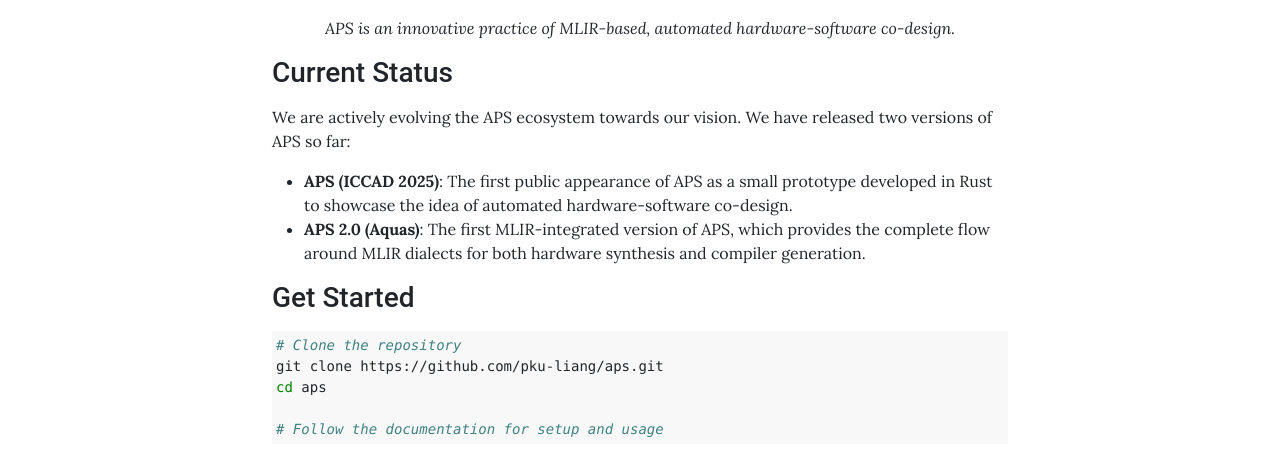
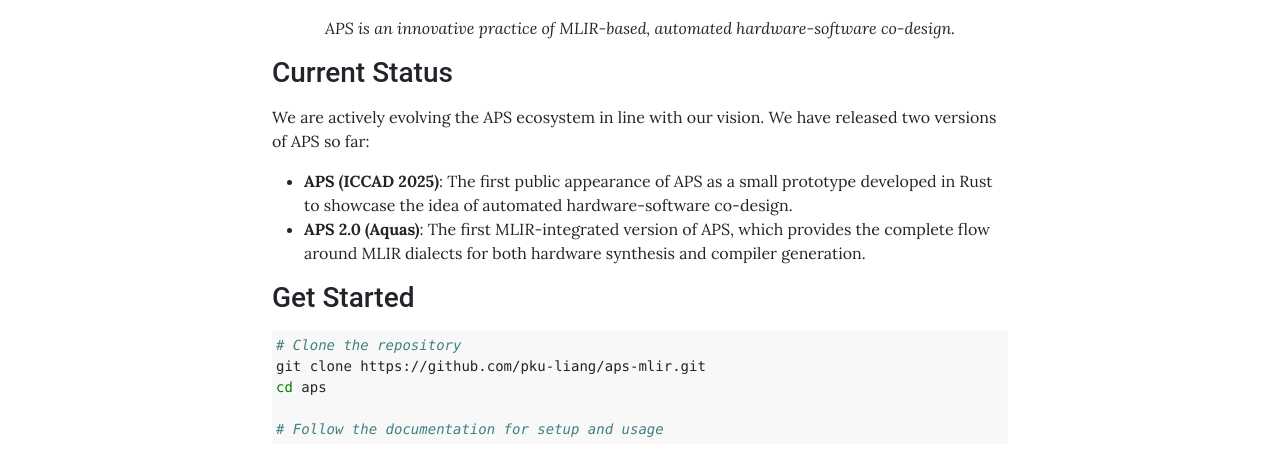
Before and after one commit to ericlyun/aps-website, a Jekyll site: the page built from pages/home.md, in a window 1280 px wide and 900 px high, scrolled down 1583 px. Shown: the part 153-612 px from the top of the window. Built offline with Jekyll 4.4.1, drawn with Linux system fonts in a browser that asks for light colours; part of the change alters nothing that is shown.

Commit message:
Revise home.md for clarity and repository updates
Updated repository links and refined wording in the current status section.

````diff
--- a/pages/home.md
+++ b/pages/home.md
@@ -44,7 +44,7 @@ _APS is an innovative practice of MLIR-based, automated hardware-software co-des
 
 ### Current Status
 
-We are actively evolving the APS ecosystem towards our vision. We have released two versions of APS so far:
+We are actively evolving the APS ecosystem in line with our vision. We have released two versions of APS so far:
 
 - **APS (ICCAD 2025)**: The first public appearance of APS as a small prototype developed in Rust to showcase the idea of automated hardware-software co-design.
 - **APS 2.0 (Aquas)**: The first MLIR-integrated version of APS, which provides the complete flow around MLIR dialects for both hardware synthesis and compiler generation.
@@ -54,12 +54,12 @@ We are actively evolving the APS ecosystem towards our vision. We have released
 
 ```bash
 # Clone the repository
-git clone https://github.com/pku-liang/aps.git
+git clone https://github.com/pku-liang/aps-mlir.git
 cd aps
 
 # Follow the documentation for setup and usage
 ```
 
-Visit our [GitHub repository](https://github.com/pku-liang/aps) for more information, documentation, and examples.
+Visit our [GitHub repository](https://github.com/pku-liang/aps-mlir) for more information, documentation, and examples.
 
 We are holding tutorials to help new users get started with APS. See the [Tutorial]({{ '/tutorials/' | relative_url }}) page for details. Stay tuned for upcoming events!
````
